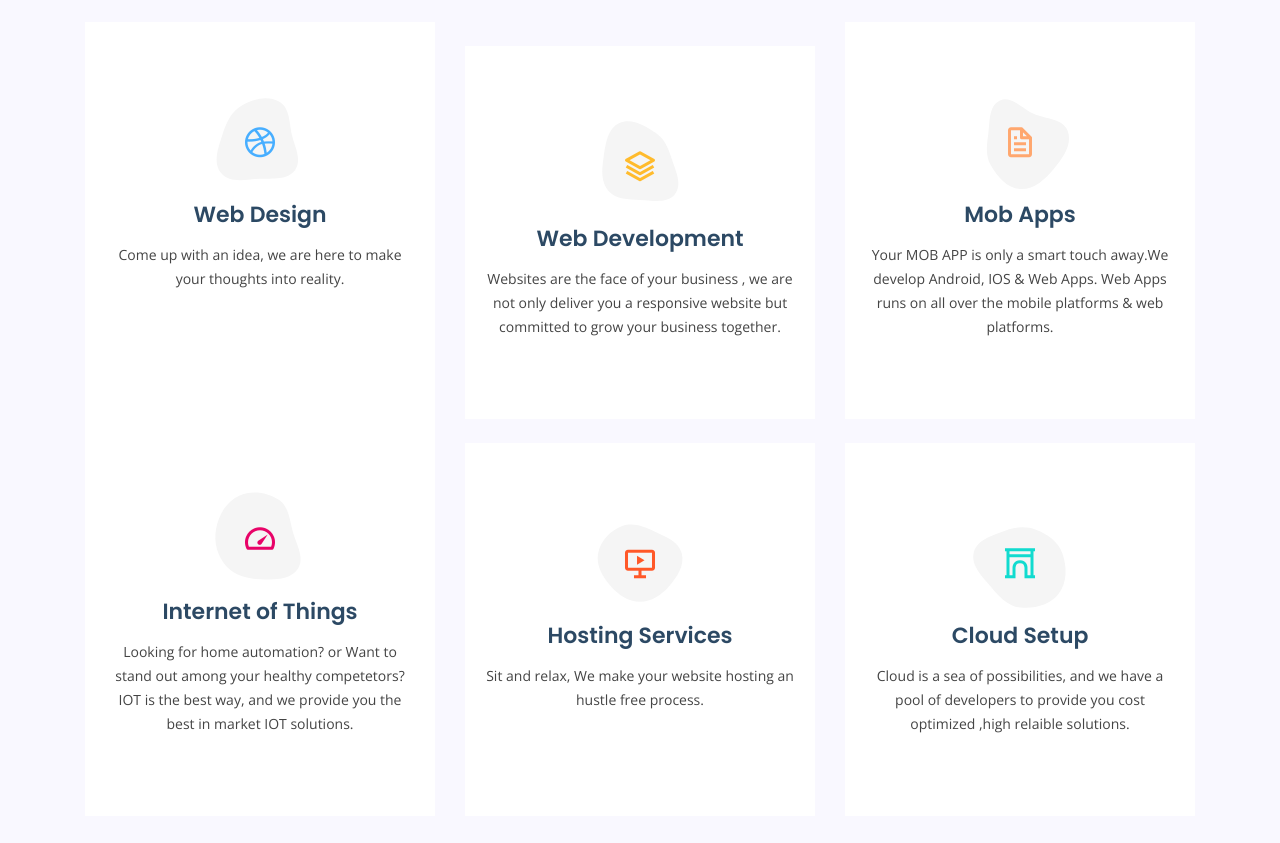
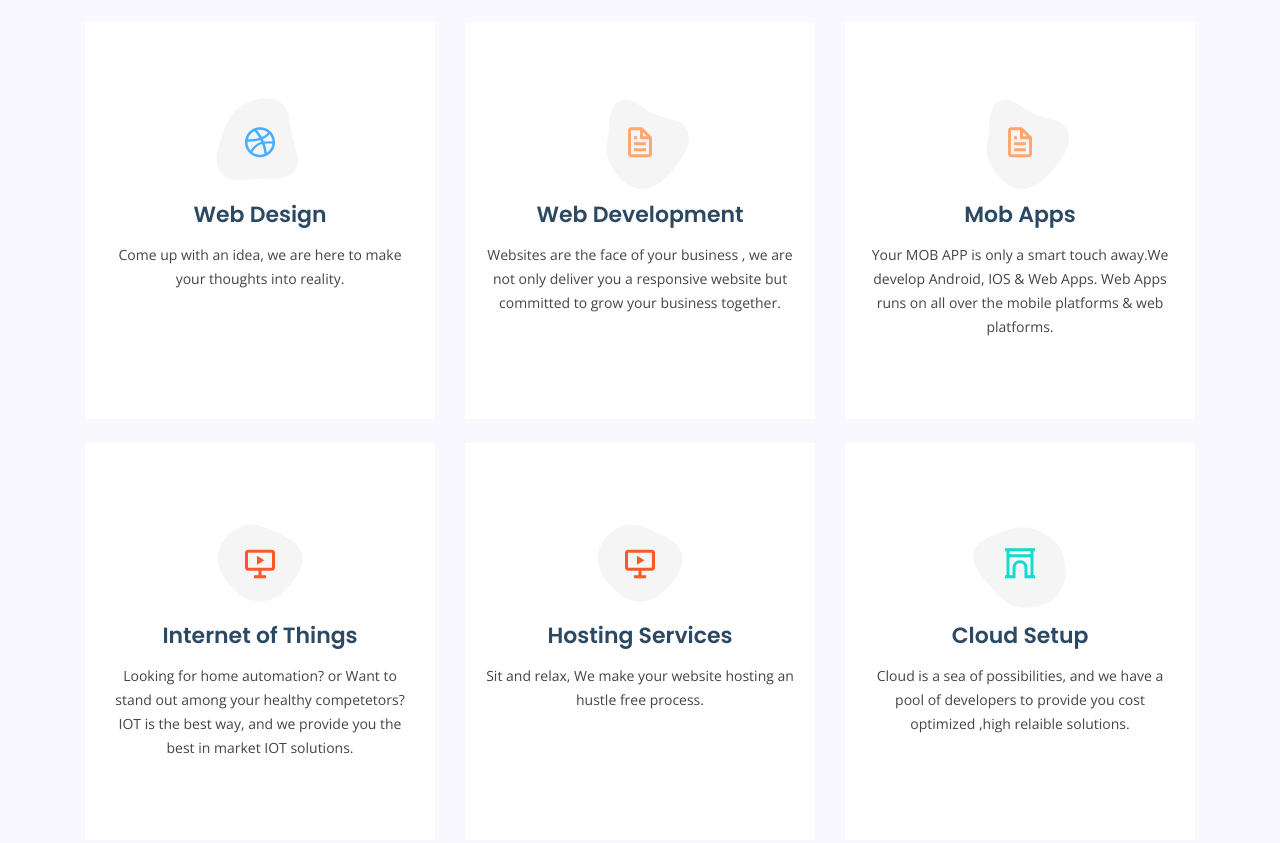
Before and after one commit to shiljith/oxystech, a plain HTML site: page index.html in a window 1280 px wide. Shown: the part 1840-2683 px from the top of the page. Drawn offline with nearby package versions, Linux system fonts and the light colour scheme.

Commit message:
updated services

```diff
--- a/index.html
+++ b/index.html
@@ -162,13 +162,14 @@
               <p>Come up with an idea, we are here to make your thoughts into reality.</p>
             </div>
           </div>
-		<div class="col-lg-4 col-md-6 d-flex align-items-stretch mt-4" data-aos="zoom-in" data-aos-delay="100">
-            <div class="icon-box iconbox-yellow">
+
+		  <div class="col-lg-4 col-md-6 d-flex align-items-stretch mt-4 mt-md-0" data-aos="zoom-in" data-aos-delay="200">
+            <div class="icon-box iconbox-orange ">
               <div class="icon">
                 <svg width="100" height="100" viewBox="0 0 600 600" xmlns="http://www.w3.org/2000/svg">
-                  <path stroke="none" stroke-width="0" fill="#f5f5f5" d="M300,503.46388370962813C374.79870501325706,506.71871716319447,464.8034551963731,527.1746412648533,510.4981551193396,467.86667711651364C555.9287308511215,408.9015244558933,512.6030010748507,327.5744911775523,490.211057578863,256.5855673507754C471.097692560561,195.9906835881958,447.69079081568157,138.11976852964426,395.19560036434837,102.3242989838813C329.3053358748298,57.3949838291264,248.02791733380457,8.279543830951368,175.87071277845988,42.242879143198664C103.41431057327972,76.34704239035025,93.79494320519305,170.9812938413882,81.28167332365135,250.07896920659033C70.17666984294237,320.27484674793965,64.84698225790005,396.69656628748305,111.28512138212992,450.4950937839243C156.20124167950087,502.5303643271138,231.32542653798444,500.4755392045468,300,503.46388370962813"></path>
+                  <path stroke="none" stroke-width="0" fill="#f5f5f5" d="M300,582.0697525312426C382.5290701553225,586.8405444964366,449.9789794690241,525.3245884688669,502.5850820975895,461.55621195738473C556.606425686781,396.0723002908107,615.8543463187945,314.28637112970534,586.6730223649479,234.56875336149918C558.9533121215079,158.8439757836574,454.9685369536778,164.00468322053177,381.49747125262974,130.76875717737553C312.15926192815925,99.40240125094834,248.97055460311594,18.661163978235184,179.8680185752513,50.54337015887873C110.5421016452524,82.52863877960104,119.82277516462835,180.83849132639028,109.12597500060166,256.43424936330496C100.08760227029461,320.3096726198365,92.17705696193138,384.0621239912766,124.79988738764834,439.7174275375508C164.83382741302287,508.01625554203684,220.96474134820875,577.5009287672846,300,582.0697525312426"></path>
                 </svg>
-                <i class="bx bx-layer"></i>
+                <i class="bx bx-file"></i>
               </div>
               <h4><a href="">Web Development</a></h4>
               <p>Websites are the face of your business , we are not only deliver you a responsive website but committed to grow your business together.</p>
@@ -188,19 +189,18 @@
             </div>
           </div>
 
-          <div class="col-lg-4 col-md-6 d-flex align-items-stretch mt-4 mt-lg-0" data-aos="zoom-in" data-aos-delay="300">
-            <div class="icon-box iconbox-pink">
+		  <div class="col-lg-4 col-md-6 d-flex align-items-stretch mt-4" data-aos="zoom-in" data-aos-delay="200">
+            <div class="icon-box iconbox-red">
               <div class="icon">
                 <svg width="100" height="100" viewBox="0 0 600 600" xmlns="http://www.w3.org/2000/svg">
-                  <path stroke="none" stroke-width="0" fill="#f5f5f5" d="M300,541.5067337569781C382.14930387511276,545.0595476570109,479.8736841581634,548.3450877840088,526.4010558755058,480.5488172755941C571.5218469581645,414.80211281144784,517.5187510058486,332.0715597781072,496.52539010469104,255.14436215662573C477.37192572678356,184.95920475031193,473.57363656557914,105.61284051026155,413.0603344069578,65.22779650032875C343.27470386102294,18.654635553484475,251.2091493199835,5.337323636656869,175.0934190732945,40.62881213300186C97.87086631185822,76.43348514350839,51.98124368387456,156.15599469081315,36.44837278890362,239.84606092416172C21.716077023791087,319.22268207091537,43.775223500013084,401.1760424656574,96.891909868211,461.97329694683043C147.22146801428983,519.5804099606455,223.5754009179313,538.201503339737,300,541.5067337569781"></path>
+                  <path stroke="none" stroke-width="0" fill="#f5f5f5" d="M300,532.3542879108572C369.38199826031484,532.3153073249985,429.10787420159085,491.63046689027357,474.5244479745417,439.17860296908856C522.8885846962883,383.3225815378663,569.1668002868075,314.3205725914397,550.7432151929288,242.7694973846089C532.6665558377875,172.5657663291529,456.2379748765914,142.6223662098291,390.3689995646985,112.34683881706744C326.66090330228417,83.06452184765237,258.84405631176094,53.51806209861945,193.32584062364296,78.48882559362697C121.61183558270385,105.82097193414197,62.805066853699245,167.19869350419734,48.57481801355237,242.6138429142374C34.843463184063346,315.3850353017275,76.69343916112496,383.4422959591041,125.22947124332185,439.3748458443577C170.7312796277747,491.8107796887764,230.57421082200815,532.3932930995766,300,532.3542879108572"></path>
                 </svg>
-                <i class="bx bx-tachometer"></i>
+                <i class="bx bx-slideshow"></i>
               </div>
               <h4><a href="">Internet of Things</a></h4>
               <p>Looking for home automation? or Want to stand out among your healthy competetors? IOT is the best way, and we provide you the best in market IOT solutions.</p>
-            </div>
+             </div>
           </div>
-
 
           <div class="col-lg-4 col-md-6 d-flex align-items-stretch mt-4" data-aos="zoom-in" data-aos-delay="200">
             <div class="icon-box iconbox-red">
```
